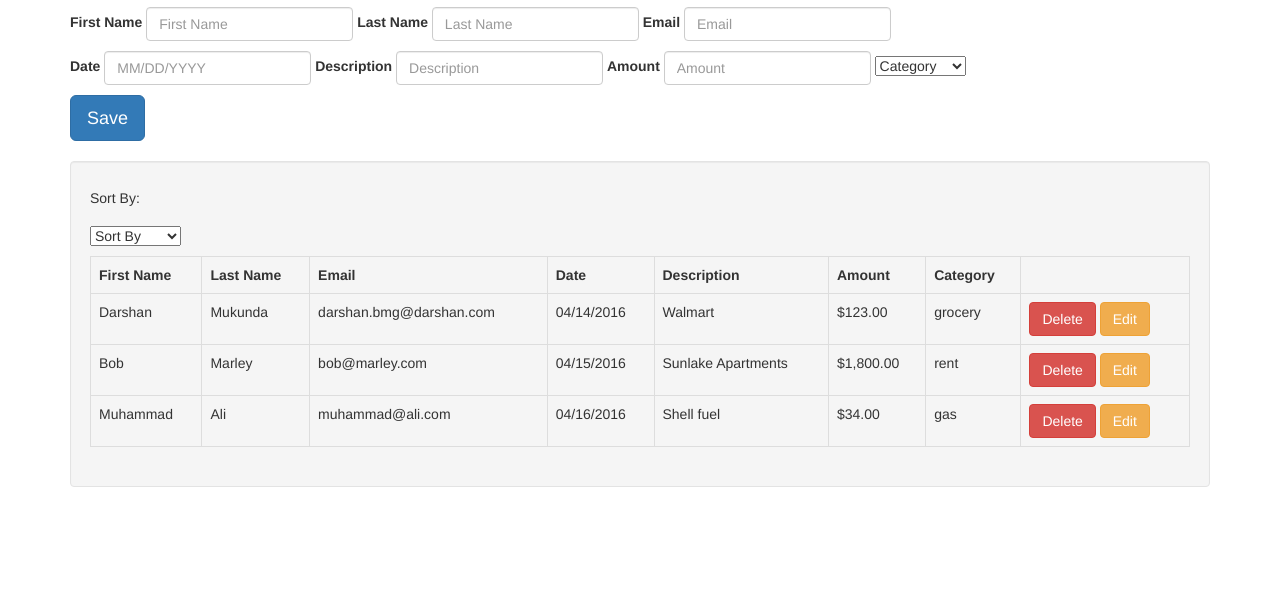
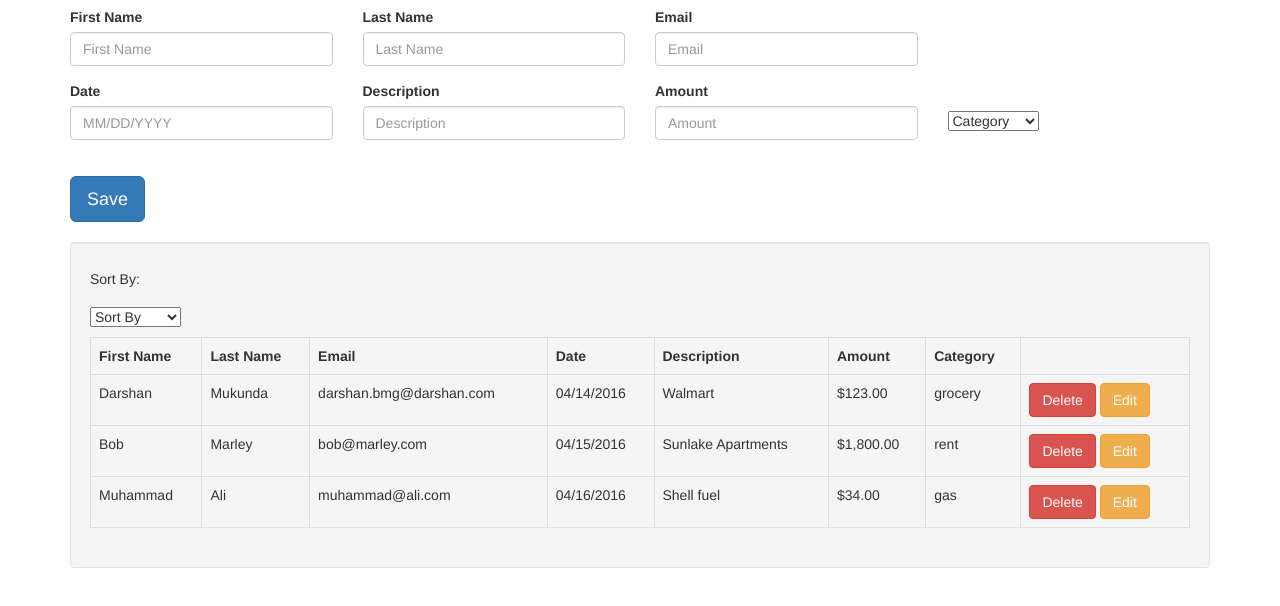
Before and after one commit to mukundabh/mukundabh.github.io, a plain HTML site: page angular/index.html in a window 1280 px wide. Shown: the part 108-714 px from the top of the page. Drawn offline with nearby package versions, Linux system fonts and the light colour scheme.

Commit message:
minor css changes

```diff
--- a/angular/balance/balance.html
+++ b/angular/balance/balance.html
@@ -1,23 +1,38 @@
 <div data-ng-controller="balanceController">
 
   <h1>Expenses</h1>
-  <form class="form-inline" style="margin-bottom: 20px" novalidate>
-    <div class="form-group">
+  <form style="margin-bottom: 20px">
+    <div class="form-group row">
+      <div class="col-sm-3">
         <label for="firstName">First Name</label>
         <input type="text" class="form-control" placeholder="First Name" ng-model="expenseModel.firstName">
+      </div>
+      <div class="col-sm-3">
         <label for="lastName">Last Name</label>
         <input type="text" class="form-control" placeholder="Last Name" ng-model="expenseModel.lastName">
+      </div>
+      <div class="col-sm-3">
         <label for="email">Email</label>
         <input type="email" class="form-control" placeholder="Email" ng-model="expenseModel.email">
+      </div>
+      <div class="col-sm-3">
+      </div>
       </br>
     </div>
-    <div class="form-group" style="margin: 10px 0">
+    <div class="form-group row">
+      <div class="col-sm-3">
         <label for="expenseDate">Date</label>
         <input type="text" class="form-control" id="expenseDate" placeholder="MM/DD/YYYY" ng-model="expenseModel.date">
+      </div>
+      <div class="col-sm-3">
         <label for="expenseDescription">Description</label>
         <input type="text" class="form-control" id="expenseDescription" placeholder="Description" ng-model="expenseModel.description">
+      </div>
+      <div class="col-sm-3">
         <label for="expenseAmount">Amount</label>
         <input type="number" class="form-control" id="expenseAmount" placeholder="Amount" ng-model="expenseModel.amount">
+      </div>
+      <div class="col-sm-3" style="line-height: 80px">
         <select name="select" ng-model="expenseModel.category">
           <option value="" disabled selected>Category</option>
           <option value="gas">Gas</option>
@@ -27,7 +42,7 @@
           <option value="restaurant">Restaurant</option>
         </select>
       </div>
-  </br>
+    </div>
     <input type="submit" class="btn btn-primary btn-lg" ng-click="addExpense(expenseModel)" value="Save" />
   </form>
 
--- a/angular/balance/balanceController.js
+++ b/angular/balance/balanceController.js
@@ -67,7 +67,7 @@ angular.module('accountingApp').controller('balanceController', function ($scope
       animation: $scope.animationsEnabled,
       templateUrl: 'balance/editModal.html',
       controller: 'modalCtl',
-      size: 'lg',
+      size: 'md',
       resolve: {
         expense: function () {
           return expenseObject;
```
Also changed, not shown: angular/balance/editModal.html (+1 -1 lines). Lines whose indentation alone changed are shown as unchanged.
